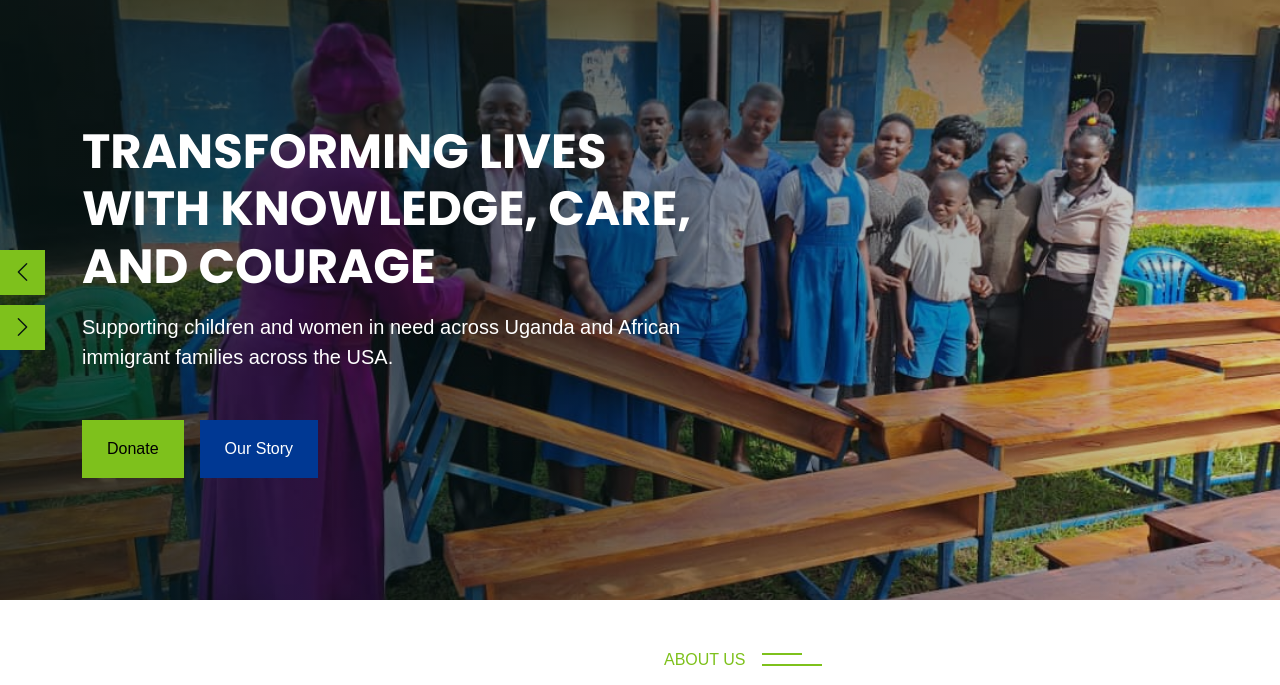
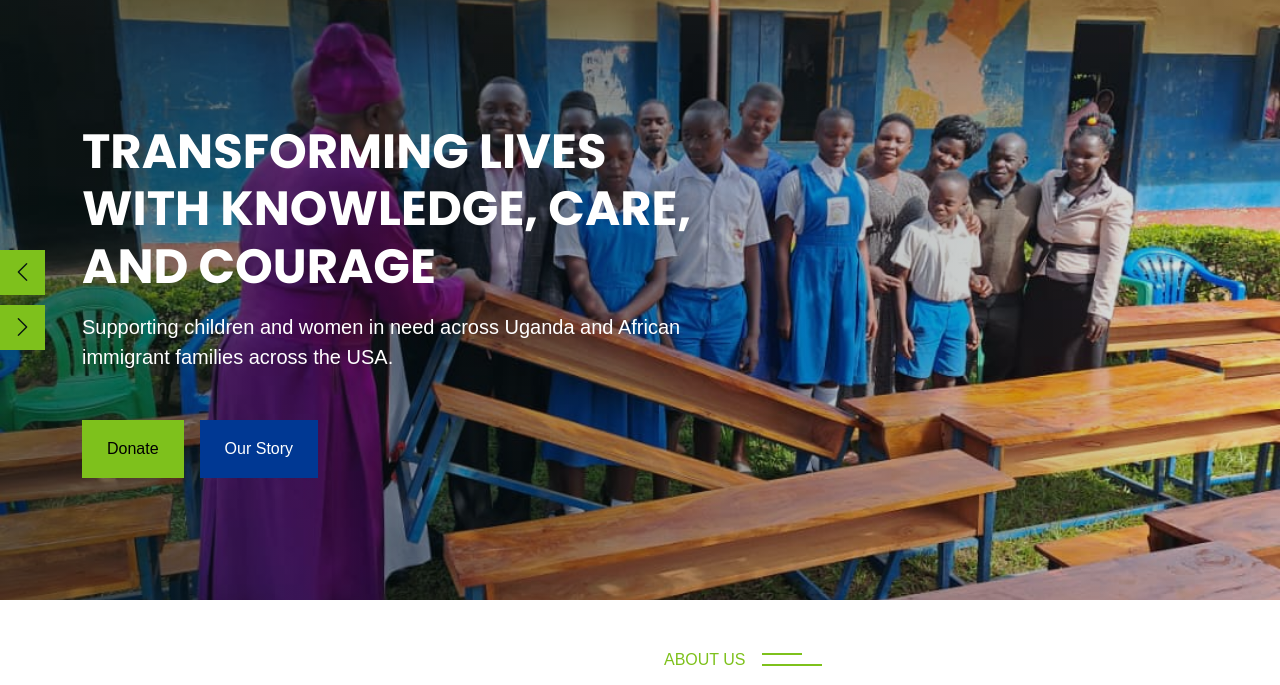
Before and after one commit to barakhubs/Bloom, a PHP site: page / in a window 1280 px wide. Shown: the part 165-850 px from the top of the page. Run offline with PHP 8.4, Linux system fonts and the light colour scheme; data that the repository does not hold is empty; some libraries are stand-ins or nearby versions.

Commit message:
style: lighten hero carousel overlay for a clearer photo
Client feedback: the hero photo "really looks darker" than intended.
Reduced the dark gradient overlay's opacity (.75/.45/.15 -> .55/.30/.10)
while keeping enough contrast for the white hero heading and body text
to stay legible.

Co-Authored-By: Claude Sonnet 5 <noreply@anthropic.com>

```diff
--- a/public/css/style.css
+++ b/public/css/style.css
@@ -212,7 +212,7 @@ h1, .h1, h2, .h2, h3, .h3, h4, .h4, h5, .h5, h6, .h6 {
     content: "";
     position: absolute;
     inset: 0;
-    background: linear-gradient(90deg, rgba(5, 19, 17, .75) 0%, rgba(5, 19, 17, .45) 55%, rgba(5, 19, 17, .15) 100%);
+    background: linear-gradient(90deg, rgba(5, 19, 17, .55) 0%, rgba(5, 19, 17, .30) 55%, rgba(5, 19, 17, .10) 100%);
 }
 
 .header-carousel .slide-item .container {
```
